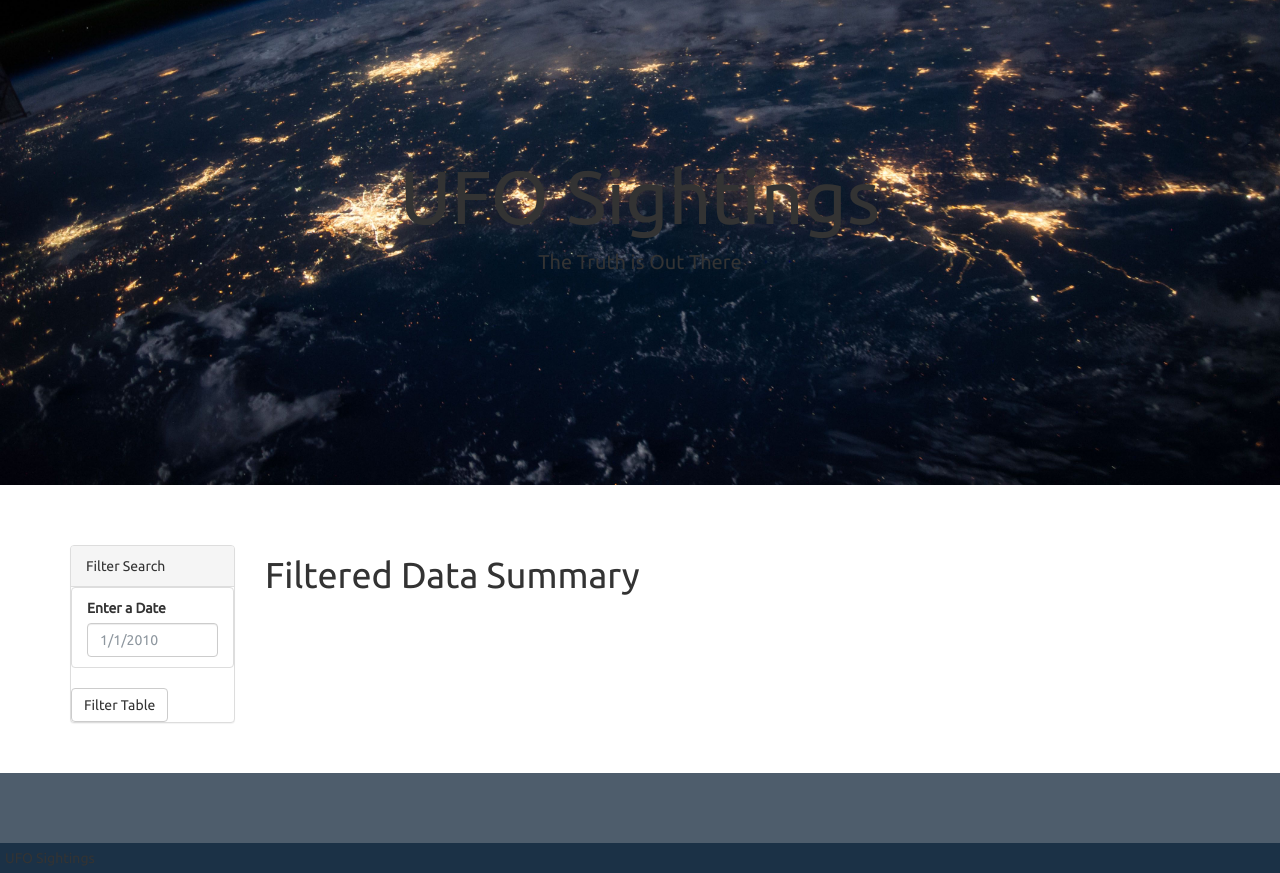
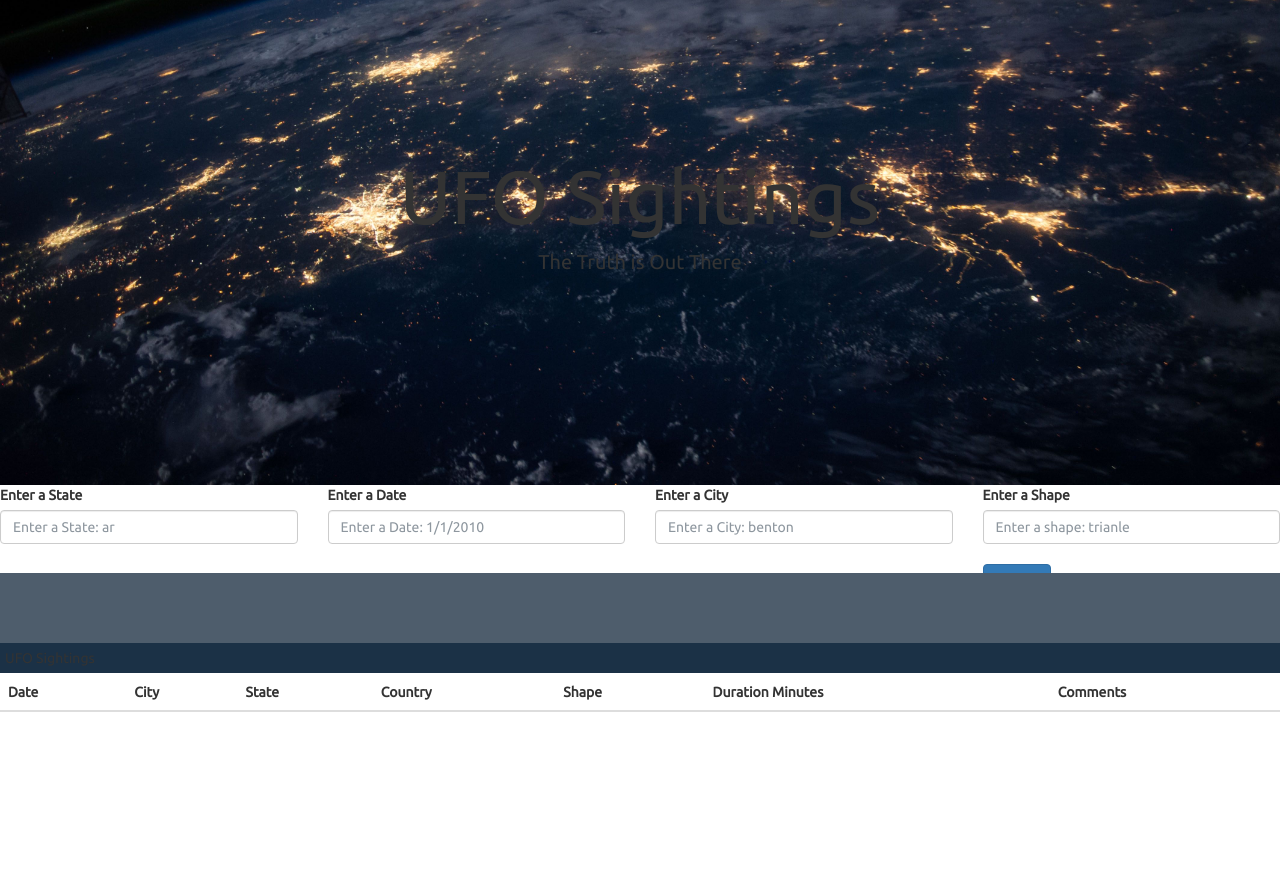
Before and after one commit to ctsigure/javascript, a plain HTML site: page Homework/index.html in a window 1280 px wide. Shown: the part 127-1000 px from the top of the page. Drawn offline with nearby package versions, Linux system fonts and the light colour scheme.

Commit message:
Zhang_HW11_Javascript_UFO

```diff
--- a/Homework/index.html
+++ b/Homework/index.html
@@ -25,43 +25,81 @@
       <h1>UFO Sightings</h1>
       <p>The Truth is Out There</p>
     </div>
-    <div class="container">
-      <div class="row margin-top-50">
-        <div class="col-md-2">
-          <aside class="filters">
-            <div class="panel panel-default">
-              <div class="panel-heading">Filter Search</div>
-              <div class="panel-body">
-                <form>
-                  <div class="form-group">
-                    <ul class="list-group" id="filters">
-                      <li class="filter list-group-item">
-                        <label for="date">Enter a Date</label>
-                        <input class="form-control" id="datetime" type="text" placeholder="1/1/2010">
-                      </li>
-                    </ul>
-                  </div>
-                  <button id="filter-btn" type="submit" class="btn btn-default">Filter Table</button>
-                </form>
-              </div>
-            </div>
-          </aside>
+    <div class="row">
+      <div class="col-md-3">
+        <div class="form-group">
+          <label for="date">Enter a State</label>
+          <input type="text" class="form-control" id="state" placeholder="Enter a State: ar">
+          <!-- <a id="search" class="btn btn-primary">Search</a> -->
         </div>
-        <div class="col-md-10">
-          <div class="">
-          <h1>Filtered Data Summary</h1>
-          <ul class="summary"></ul>
-          </div>
+      </div>
+      <div class="col-md-3">
+        <div class="form-group">
+          <label for="date">Enter a Date</label>
+          <input type="text" class="form-control" id="date" placeholder="Enter a Date: 1/1/2010">
+          <!-- <a id="dateSearch" class="btn btn-primary">Search</a> -->
+        </div>
+      </div>
+      <div class="col-md-3">
+        <div class="form-group">
+          <label for="date">Enter a City</label>
+          <input type="text" class="form-control" id="city" placeholder="Enter a City: benton">
+          <!-- <a id="citySearch" class="btn btn-primary">Search</a> -->
+        </div>
+      </div>
+      <div class="col-md-3">
+        <div class="form-group">
+          <label for="date">Enter a Shape</label>
+          <input type="text" class="form-control" id="shape" placeholder="Enter a shape: trianle">
+          <br>
+          <a id="search" class="btn btn-primary">Search</a>
         </div>
       </div>
     </div>
+    <br>
+    <div class="row">
+      <div class="btn-group col-md-6 col-md-offset-6  text-right" data-toggle="buttons">
+        <label id='r1' class="radio-inline active" onclick="renderNext(10)"><input type="radio" name="optradio" checked="">10 Results / Page</label>
+        <label id='r2' class="radio-inline" onclick="renderNext(20)"><input type="radio" name="optradio">20 Results / Page</label>
+        <label id='r3' class="radio-inline" onclick="renderNext(30)"><input type="radio" name="optradio">30 Results / Page</label>
+      </div>
+      <div class="col-md-6 col-md-offset-6  text-right">
+        <button id="loadBtn" class="btn btn-success"></button>
+      </div>
+  </div>
+    <div class="row">
+      <div class="col-md-12">
+         <table id = "myTable" data-toggle="myTable" data-flat="true" data-search="true"
+               data-show-multi-sort="true"
+               data-sort-priority='[{"sortName":"ufoDate", "sortOrder":"desc"},
+                                    {"sortName":"ufoState","sortOrder":"desc"},
+                                    {"sortName":"ufoCity","sortOrder":"desc"}
+                                    ]'
+               class="table table-striped">
+          <thead>
+            <tr>
+              <th data-field="ufoDate" data-sortable="true" onclick="sortTable(0)">Date</th>
+              <th data-field="ufoCity" data-sortable="true" onclick="sortTable(1)">City</th>
+              <th data-field="ufoState" data-sortable="true" onclick="sortTable(2)">State</th>
+              <th data-field="ufoCntry" data-sortable="true">Country</th>
+              <th data-field="ufoShape" data-sortable="true">Shape</th>
+              <th data-field="ufoDur" data-sortable="true">Duration Minutes</th>
+              <th data-field="ufoComm" data-sortable="true">Comments</th>
+            </tr>
+          </thead>
+          <tbody id="myBody">
+          </tbody>
+        </table>
+      </div>
+    </div>
+  </div>
     <footer class="footer">
       <span class="bottom">UFO Sightings</span>
     </footer>
   </div>
   <script src="https://cdnjs.cloudflare.com/ajax/libs/d3/4.11.0/d3.js"></script>
-  <script src="static/js/data.js"></script>
-  <script src="static/js/app.js"></script>
+  <script src="static/js/data.js" type="text/javascript"></script>
+  <script src="static/js/app.js" type="text/javascript"></script>
 </body>
 
 </html>
```
